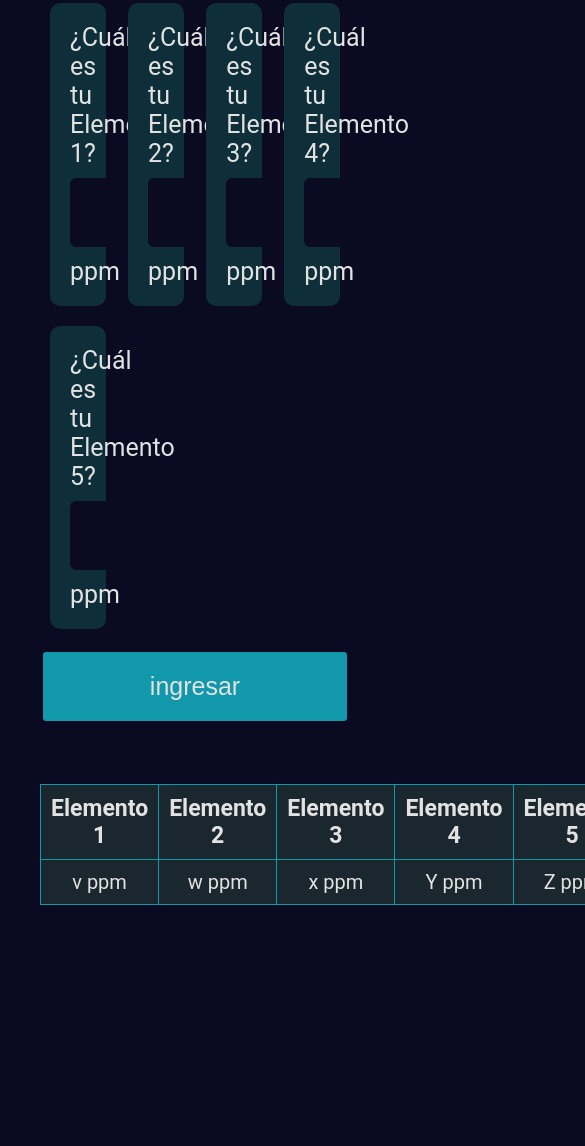
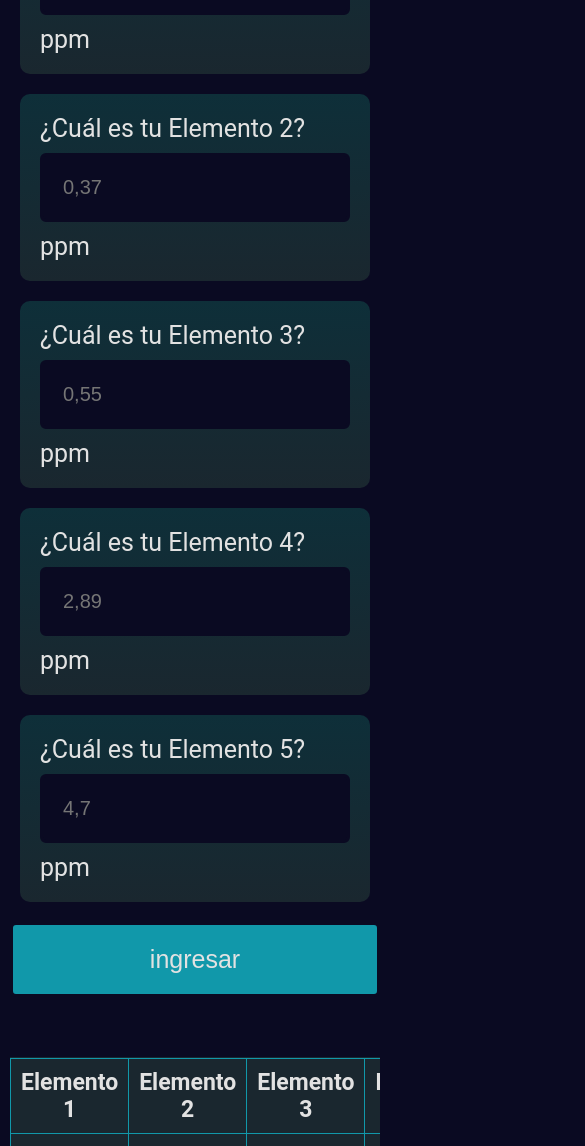
Before and after one commit to SuKuShaing/Robin-Seba, a plain HTML site: page index.html in a window 390 px wide. Shown: the part 854-2000 px from the top of the page, 585 px wide, since content can reach past the window. Before the commit the page ends 1799 px from the top, so only its background shows below. Drawn offline with Linux system fonts and the light colour scheme.

Commit message:
Se añadieron mediaqueri

```diff
--- a/script.js
+++ b/script.js
@@ -94,5 +94,5 @@ function downloadCSV(csv, filename) {
 }
 
 function alerta() {
-    alert("¬¬ Te dije que no presionaras xD");
+    alert("¬¬ Te dije que no presionaras Robin xD");
   }
--- a/style.css
+++ b/style.css
@@ -77,8 +77,14 @@ label {
     display: block;
     margin: 10px;
     padding: 20px;
-    background-color: var(--colorPrimario);
+    /* background-color: var(--colorPrimario); */
+    background: linear-gradient(to bottom, var(--colorPrimario) 0%, var(--colorSecundario) 100%);
+    /* Al parecer el degradado es muy tenue */
     border-radius: 10px;
+    /* border: 1px solid var(--colorResaltado); */
+    /* border: 3px solid linear-gradient(to bottom, var(--colorPrimario) 0%, var(--colorResaltado) 100%); */
+    /* box-shadow: 0px 0px 10px 0px rgba(255,255,255,.3); */
+    /* box-shadow: rgba(0, 156, 204, 0.2) 0px 2px 8px 0px; */
 }
 
 label[for=Nombre], label[for=Apellido] {
@@ -110,8 +116,8 @@ input {
     border-radius: 6px;
     border: 3px solid var(--colorDeFondo);
     /* border-bottom: 3px solid var(--colorPrimario); */
-    -webkit-transition: 0.5s;
-    transition: 0.5s;
+    -webkit-transition: 0.8s;
+    transition: 0.8s;
     outline: none;
     font-size: 2rem;
 }
@@ -167,3 +173,22 @@ button {
 /* ***********Etiquetas del footer ********** */
 /* ****************************************** */
 /* ****************************************** */
+
+@media (max-width: 600px) {
+    /* body {
+        background-color: var(--colorTexto);
+    } */
+    main {
+        margin: 10px;
+    }
+    /* h1 {
+        color: red;
+    } */
+    label[for=Nombre], label[for=Apellido], label[for=Email], label[for=Elemento_1], label[for=Elemento_2], label[for=Elemento_3], label[for=Elemento_4], label[for=Elemento_5] {
+        width: 100%;
+    }
+    table {
+        display: block;
+        overflow-x: auto;
+      }
+}
```
